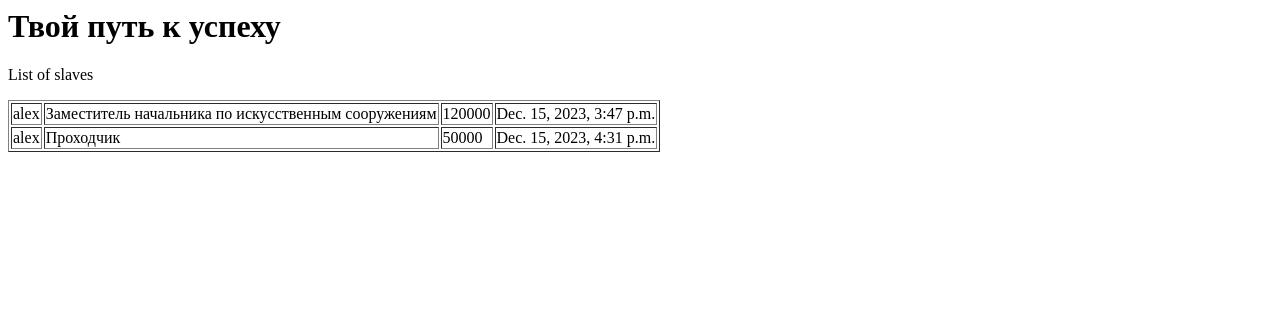
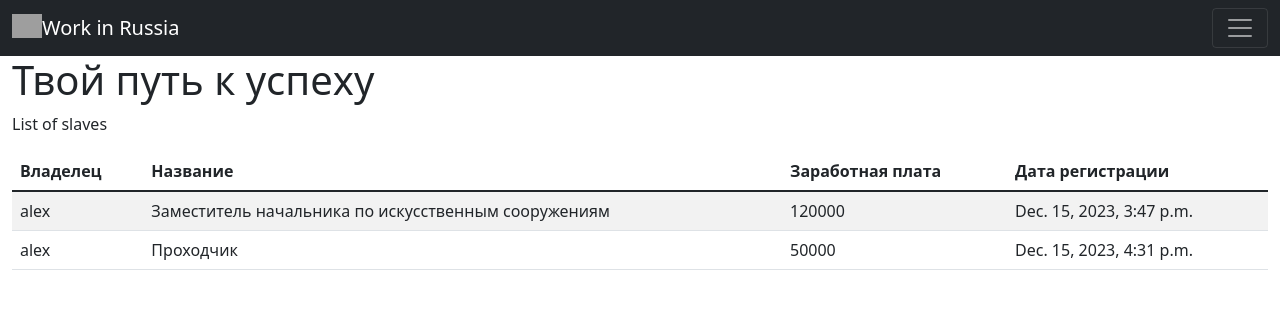
Before and after one commit to Ezhakov/Workers, a Django app: page / in a window 1280 px wide. Shown: the top 309 px of the page. Run offline with Django 4.2, Linux system fonts and the light colour scheme; data comes from the database, SQL or seed files in the repository; grey boxes are pictures that could not be loaded.

Commit message:
Работа с Bootstrap настройка страницы

```diff
--- a/project/slaves/templates/slaves/index.html
+++ b/project/slaves/templates/slaves/index.html
@@ -1,16 +1,48 @@
 <html lang="ru">
 <head>
+    <meta charset="utf-8">
     <meta http-equiv="Content-Type" content="text/html; charset=UTF-8">
-    <meta name="viewport" content="width=device-width, initial-scale=1, shrink-to-fit=no">
+    <meta name="viewport" content="width=device-width, initial-scale=1">
+
+    <link href="https://cdn.jsdelivr.net/npm/bootstrap@5.1.3/dist/css/bootstrap.min.css" rel="stylesheet" integrity="sha384-1BmE4kWBq78iYhFldvKuhfTAU6auU8tT94WrHftjDbrCEXSU1oBoqyl2QvZ6jIW3" crossorigin="anonymous">
 
     <title>{{ title }}</title>
+
 </head>
 
 <body>
+    <nav class="navbar navbar-dark bg-dark">
+      <div class="container-fluid">
+        <a class="navbar-brand" href="#">
+            <img src="https://bootstrap-4.ru/docs/5.1/assets/brand/bootstrap-logo.svg" alt="" width="30" height="24" class="d-inline-block align-text-top">Work in Russia</a>
+            <button class="navbar-toggler" type="button" data-bs-toggle="collapse" data-bs-target="#navbarSupportedContent" aria-controls="navbarSupportedContent" aria-expanded="false" aria-label="Toggle navigation">
+              <span class="navbar-toggler-icon"></span>
+            </button>
+        <div class="collapse navbar-collapse" id="navbarSupportedContent">
+          <ul class="navbar-nav me-auto mb-2 mb-lg-0">
+            <li class="nav-item">
+              <a class="nav-link active" aria-current="page" href="#">Главная</a>
+            </li>
+          </ul>
+        </div>
+      </div>
+    </nav>
+
+<div class="container-fluid">
     <h1>{{ title }}</h1>
+
     <p>List of slaves</p>
 
-<table border="1">
+    <table class="table table-striped">
+    <thead>
+        <tr>
+            <th scope="col">Владелец</th>
+            <th scope="col">Название</th>
+            <th scope="col">Заработная плата</th>
+            <th scope="col">Дата регистрации</th>
+        </tr>
+    </thead>
+    <tbody>
         {% for item in queryset %}
         <tr>
             <td>{{ item.owner }}</td>
@@ -19,7 +51,10 @@
             <td>{{ item.registered_in }}</td>
         </tr>
         {% endfor %}
+    </tbody>
 </table>
+</div>
+    <script src="https://cdn.jsdelivr.net/npm/bootstrap@5.1.3/dist/js/bootstrap.bundle.min.js" integrity="sha384-ka7Sk0Gln4gmtz2MlQnikT1wXgYsOg+OMhuP+IlRH9sENBO0LRn5q+8nbTov4+1p" crossorigin="anonymous"></script>
 
 </body>
 </html>
```
Lines whose indentation alone changed are shown as unchanged.
